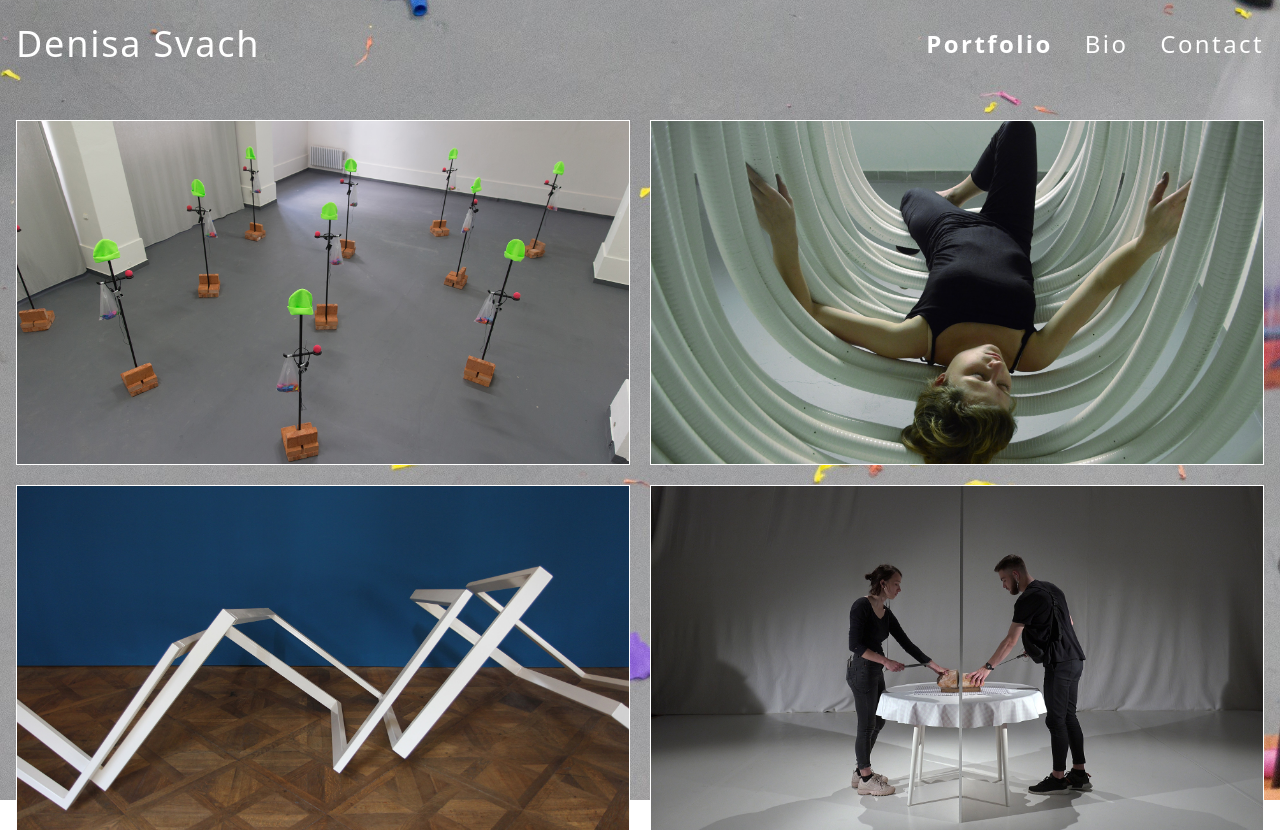
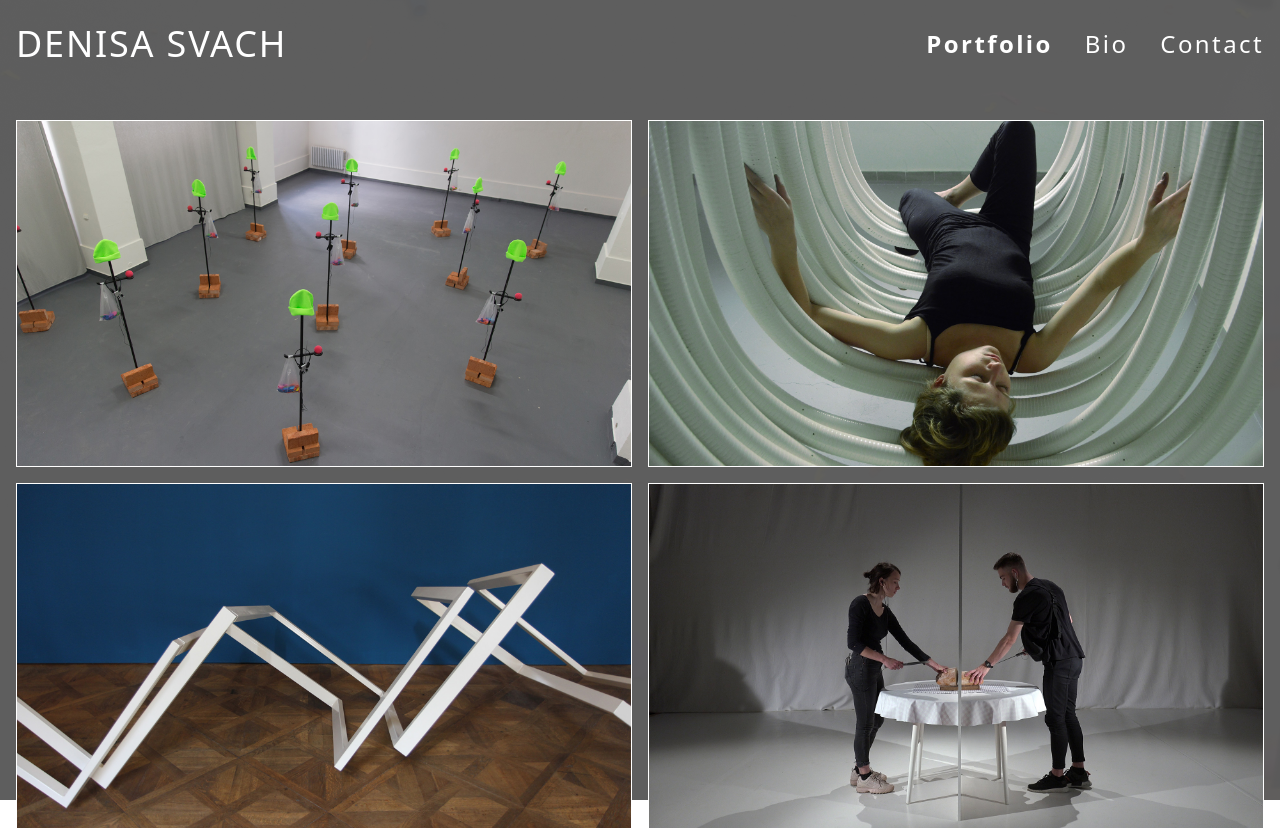
Before and after one commit to mpanko/denisasvach, a Next.js app: page / in a window 1280 px wide. Shown: the top 832 px of the page. Built offline with nearby package versions, Linux system fonts and the light colour scheme.

Commit message:
adapted fonts and small details

```diff
--- a/app/components/Header.tsx
+++ b/app/components/Header.tsx
@@ -17,7 +17,7 @@ export default function Header() {
   return (
     <header className="sticky top-0 z-20 bg-white bg-opacity-0">
       <div className="container mx-auto px-4 py-6 flex justify-between items-center">
-        <Link href="/" className="text-4xl font-light tracking-wider text-white">
+        <Link href="/" className="text-4xl font-extralight tracking-wider text-white uppercase">
           Denisa Svach
         </Link>
         <nav>
--- a/app/components/Layout.tsx
+++ b/app/components/Layout.tsx
@@ -14,7 +14,7 @@ export default function Layout({ children }: { children: React.ReactNode }) {
           sizes="100vw"
           style={{
             objectFit: 'cover',
-            filter: 'saturate(100%)'
+            filter: 'saturate(100%) brightness(10%) contrast(30%)'
           }}
           quality={100}
           priority
--- a/app/components/ProjectGrid.tsx
+++ b/app/components/ProjectGrid.tsx
@@ -5,7 +5,7 @@ import { projects } from '../data/projects'
 
 export default function ProjectGrid() {
   return (
-    <div className="grid grid-cols-1 md:grid-cols-2 gap-5">
+    <div className="grid grid-cols-1 md:grid-cols-2 gap-4">
       {projects.map((project) => (
         <Link key={project.id} href={`/project/${project.id}`}>
           <div className="group cursor-pointer">
--- a/app/layout.tsx
+++ b/app/layout.tsx
@@ -1,8 +1,12 @@
 import './globals.css'
-import { Inter } from 'next/font/google'
+import { Inter, Roboto_Mono } from 'next/font/google'
 import Layout from './components/Layout'
 
 const inter = Inter({ subsets: ['latin'] })
+const robotoMono = Roboto_Mono({
+  subsets: ['latin'],
+  variable: '--font-roboto-mono',
+})
 
 export const metadata = {
   title: 'Denisa Svach Portfolio',
@@ -16,7 +20,7 @@ export default function RootLayout({
 }) {
   return (
     <html lang="en">
-      <body className={inter.className}>
+      <body className={`${inter.className} ${robotoMono.variable} font-mono`}>
         <Layout>{children}</Layout>
       </body>
     </html>
--- a/tailwind.config.ts
+++ b/tailwind.config.ts
@@ -12,6 +12,9 @@ const config: Config = {
         background: "var(--background)",
         foreground: "var(--foreground)",
       },
+      fontFamily: {
+        mono: ['var(--font-roboto-mono)', 'monospace'],
+      },
     },
   },
   plugins: [],
```
